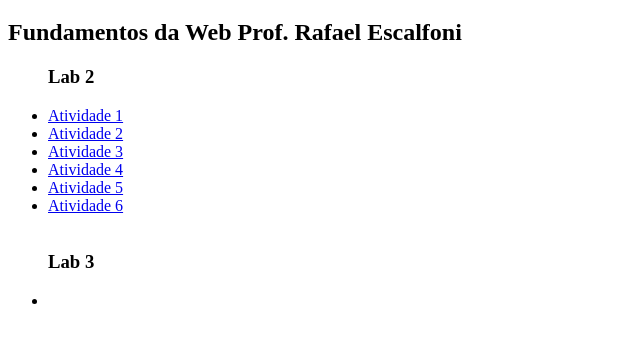
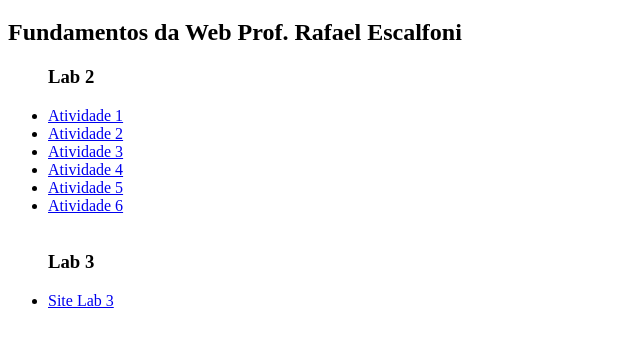
Before and after one commit to arthurjaf/arthurjaf.github.io, a plain HTML site: page index.html in a window 1280 px wide. Shown: the part 61-408 px from the top of the page, without its empty margins (0-640 px from the left). Drawn offline with Linux system fonts and the light colour scheme.

Commit message:
Atividade Web

```diff
--- a/index.html
+++ b/index.html
@@ -19,7 +19,7 @@
         <li><a target="_blank" href="lab 2/atividade6.html">Atividade 6</a></li>
         <br>
         <h3>Lab 3</h3>
-        <li><a target="_blank" href="lab 3/siteLab3.html"></a></li>
+        <li><a target="_blank" href="lab 3/siteLab3.html">Site Lab 3</a></li>
     </ul>
 
 </body>
```
